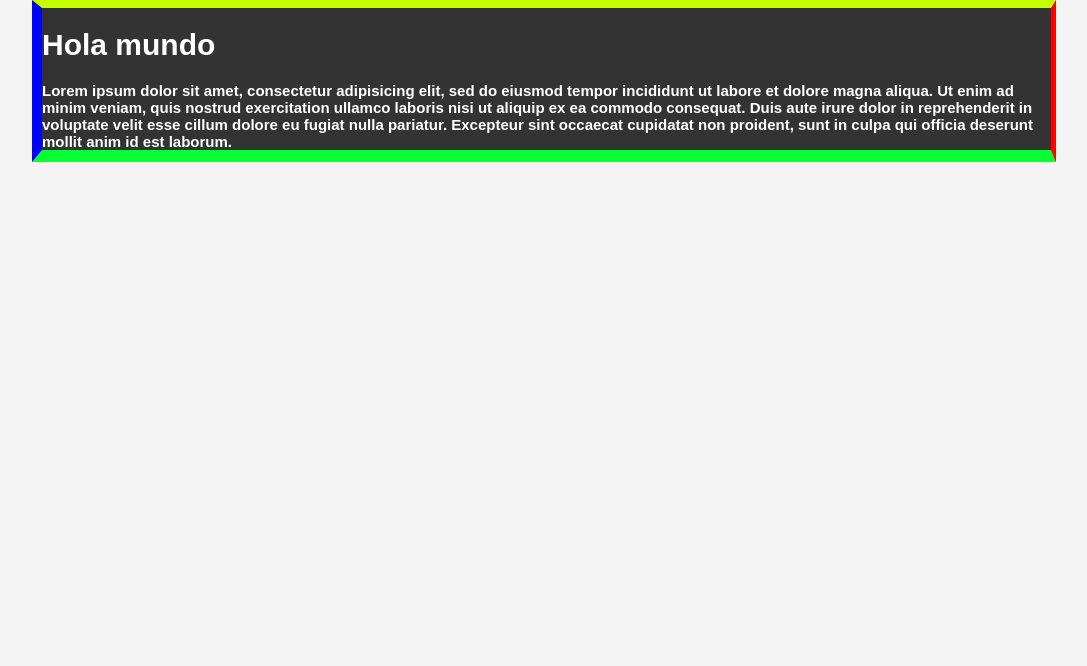
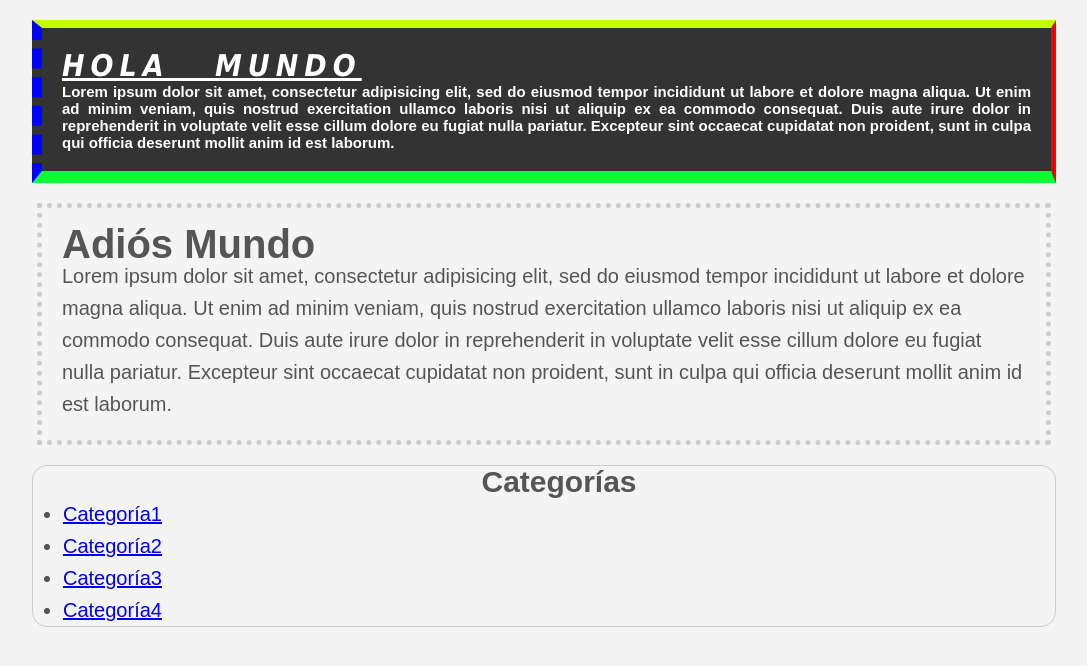
Before and after one commit to prattparedes/CSS-Prueba, a plain HTML site: page CSS Cheatsheet/index.html in a window 1280 px wide. Shown: the whole page, without its empty margins (96-1183 px from the left). Drawn offline with Linux system fonts and the light colour scheme.

Commit message:
Más márgenes y clases

```diff
--- a/CSS Cheatsheet/CSS/Estilo.css
+++ b/CSS Cheatsheet/CSS/Estilo.css
@@ -1,3 +1,11 @@
+/* Poner "*" Hace que TODOS los elementos dentro de el CSS cumplan con esta condicion
+	Puede servir para que empezar un CSS con todo los margenes y paddings en 0 y no confundirse con lo
+	que está por default */
+*{
+	margin: 0;
+	padding: 0;
+}
+
 body {
   background-color: #f4f4f4;
   color: #555555;
@@ -26,6 +34,8 @@ body {
 
 .Caja-1 {
   font: bold 15px Arial;
+  font-style: normal;
+  text-align: justify;
 
   /* Se puede escribir #333333 o #333 porque son el mismo color y este color negro se puede abreviar*/
   background-color: #333;
@@ -38,4 +48,42 @@ body {
   border-left: 10px blue solid;
   border-top: 8px rgb(195, 255, 0) solid;
   border-bottom: 12px rgb(8, 255, 49) solid;
+
+  /* Se puede lograr que todos los bordes sean iguales solo usando border: 5px red solid; */
+  border-bottom-width: 12px;
+  border-right-style: double;
+  border-left-style: dashed;
+
+  padding-top: 0px;
+
+  /* Para un padding en todos los lados al mismo tiempo y por igual */
+  padding:  20px;
+  margin:  20px 0px;
 }
+
+.Caja-1 h1{
+	font-family: Tahoma;
+	font-width: 800;
+	font-style: oblique;
+	text-decoration: underline;
+	text-transform: uppercase;
+	letter-spacing: 0.2em;
+	word-spacing: 1em;
+}
+
+.Caja-2{
+	border: 5px dotted #ccc;
+	padding: 20px;
+	margin: 20px 5px;
+}
+
+.Categorías{
+	border: 1px #ccc solid;
+	padding-left:  30px;
+	border-radius: 15px;
+	margin: 0px;
+}
+
+.Categorías h2{
+	text-align: center;
+}
--- a/CSS Cheatsheet/index.html
+++ b/CSS Cheatsheet/index.html
@@ -18,6 +18,26 @@
         occaecat cupidatat non proident, sunt in culpa qui officia deserunt
         mollit anim id est laborum.
       </div>
+      <div class="Caja-2">
+        <h1>Adiós Mundo</h1>
+        Lorem ipsum dolor sit amet, consectetur adipisicing elit, sed do eiusmod
+        tempor incididunt ut labore et dolore magna aliqua. Ut enim ad minim
+        veniam, quis nostrud exercitation ullamco laboris nisi ut aliquip ex ea
+        commodo consequat. Duis aute irure dolor in reprehenderit in voluptate
+        velit esse cillum dolore eu fugiat nulla pariatur. Excepteur sint
+        occaecat cupidatat non proident, sunt in culpa qui officia deserunt
+        mollit anim id est laborum.
+      </div>
+
+      <div class="Categorías">
+        <h2>Categorías</h2>
+          <ul>
+            <li><a href="#">Categoría1</a></li>
+            <li><a href="#">Categoría2</a></li>
+            <li><a href="#">Categoría3</a></li>
+            <li><a href="#">Categoría4</a></li>
+          </ul>
+      </div>
     </div>
   </body>
 </html>
```
